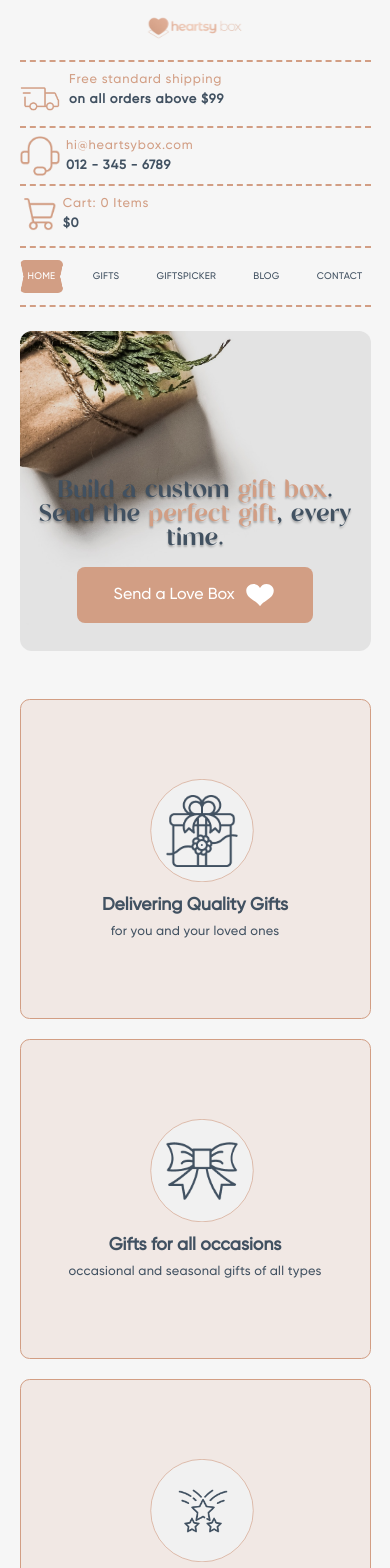
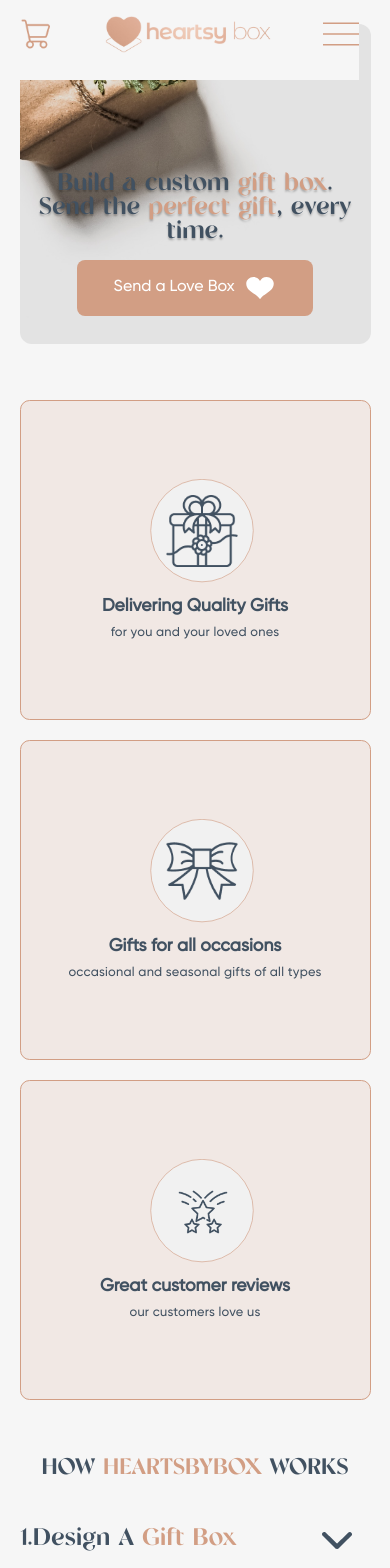
Before and after one commit to HaiderLevi/heartsybox, a React (Vite) app: page / in a window 390 px wide. Shown: the top 1568 px of the page. Built offline with nearby package versions, Linux system fonts and the light colour scheme; a web font is replaced by a local one.

Commit message:
made Navbar responsive

```diff
--- a/src/components/Navbar.jsx
+++ b/src/components/Navbar.jsx
@@ -1,6 +1,8 @@
+import { useState } from "react";
 import "./../css/navbar.css";
 
 const Navbar = () => {
+  const [showNavList, setShowNavList] = useState(false);
   return (
     <>
       <section className="top-banner-main">
@@ -74,8 +76,26 @@ const Navbar = () => {
 
       <nav className="mobile-nav">
         <div className="mobile-nav-main">
+          <div className="mobile-top-banner">
+            <div className="mobile-cart">
+              <img src="/shopping-cart-big.png" alt="shopping-cart" />
+            </div>
+            <div className="mobile-logo">
+              <img src="/Heartsybox-Logo.svg" alt="Heartsybox-Logo" />
+            </div>
+            <div className="mobile-hamburger">
+              <img
+                src="/hamburger-nav.svg"
+                alt="hamburger-nav"
+                onClick={() => {
+                  setShowNavList(!showNavList);
+                }}
+              />
+            </div>
+          </div>
+          {showNavList && (
             <ul className="mobile-nav-list">
-            <li className="mobile-nav-list-item">
+              <li className="mobile-nav-list-item mobile-nav-active-tab">
                 <a href="#">Home</a>
               </li>
               <li className="mobile-nav-list-item">
@@ -91,6 +111,7 @@ const Navbar = () => {
                 <a href="#">Contact</a>
               </li>
             </ul>
+          )}
         </div>
       </nav>
     </>
--- a/src/css/banner.css
+++ b/src/css/banner.css
@@ -85,7 +85,11 @@
     }
 }
 
-@media only screen and (max-width: 480px) {
+@media only screen and (max-width: 576px) {
+    .main-banner {
+        margin-top: 2rem;
+    }
+
     .lovebox-button {
         height: 7rem;
         font-size: 2rem;
--- a/src/css/giftpack.css
+++ b/src/css/giftpack.css
@@ -195,7 +195,7 @@
 
 @media only screen and (max-width: 480px) {
     .giftpack-header {
-        font-size: 2.8rem;
+        font-size: 3rem;
         line-height: 2rem;
     }
 
--- a/src/css/giftpicker.css
+++ b/src/css/giftpicker.css
@@ -164,7 +164,7 @@
     }
 
     .giftpicker-header {
-        font-size: 2rem;
+        font-size: 2.8rem;
         line-height: 5rem;
     }
 
--- a/src/css/navbar.css
+++ b/src/css/navbar.css
@@ -157,8 +157,99 @@
 /************************************Mobile Nav***********************************************/
 .mobile-nav {
     display: none;
+    background: #F6F6F6;
+    padding-top: 2rem;
+    margin-left: -0.2rem;
 }
 
+.mobile-nav-main {
+    position: relative;
+}
+
+.mobile-top-banner {
+    display: flex;
+    align-items: flex-start;
+    justify-content: space-between;
+}
+
+.mobile-cart {
+    width: 20%;
+}
+
+.mobile-logo {
+    width: 50%;
+    margin-right: 4rem;
+    margin-top: -3rem;
+}
+
+.mobile-hamburger {
+    width: 20%;
+    display: flex;
+    justify-content: flex-end;
+}
+
+.mobile-cart img {
+    width: 4.5rem;
+    height: 4.5rem;
+}
+
+.mobile-logo img {
+    width: 100%;
+}
+
+.mobile-hamburger {
+    width: 4.5rem;
+    height: 4.5rem;
+}
+
+.mobile-nav-list {
+    list-style: none;
+    display: inline-flex;
+    flex-direction: column;
+    align-items: flex-start;
+    row-gap: 1rem;
+    column-gap: 1.8rem;
+    width: 100%;
+    border-bottom-right-radius: 1rem;
+    border-bottom-left-radius: 1rem;
+    position: absolute;
+    z-index: 1;
+    background: #F6F6F6;
+    outline: none;
+    border: none;
+}
+
+.mobile-nav-list-item {
+    font-size: 1.6rem;
+    font-weight: 500;
+    line-height: 2rem;
+    letter-spacing: 0.03rem;
+    text-transform: uppercase;
+    padding: 2rem 1rem;
+    width: 10rem;
+}
+
+.mobile-nav-list-item a {
+    text-decoration: none;
+    color: var(--secondary);
+    cursor: pointer;
+}
+
+.mobile-nav-active-tab {
+    border: none;
+    cursor: pointer;
+    border-radius: 5px;
+    background-image: url('/active-tab-bg.png');
+    /* background-color: var(--primary); */
+    background-size: 100% 100%;
+    padding: 2rem 2rem;
+    text-align: center;
+    font-weight: 600;
+}
+
+.mobile-nav-active-tab>a {
+    color: white !important;
+}
 
 @media only screen and (max-width: 1750px) {
     .top-banner-logo {
@@ -330,9 +421,20 @@
 }
 
 @media only screen and (max-width: 576px) {
+    .top-banner-parent, .main-nav {
+        display: none;
+    }
+
     .top-banner-logo img {
         width: 20rem;
         height: 6rem;
+    }
+
+    .mobile-nav {
+        display: block;
+        position: fixed;
+        z-index: 100;
+        top: 0;
     }
 }
 
--- a/src/css/productCategory.css
+++ b/src/css/productCategory.css
@@ -139,8 +139,9 @@
     }
 
     .main-product-category h1 {
-        font-size: 2.4rem;
+        font-size: 2.8rem;
         line-height: 2rem;
+        padding-bottom: 1rem;
     }
 
     .categories-child p {
--- a/src/css/services.css
+++ b/src/css/services.css
@@ -147,6 +147,10 @@
 }
 
 @media only screen and (max-width: 480px) {
+    .main-services {
+        margin: 7rem auto 0 auto;
+    }
+
     .services {
         width: 100%;
     }
--- a/src/css/working.css
+++ b/src/css/working.css
@@ -506,15 +506,24 @@
     }
 }
 
+@media only screen and (max-width: 576px) {
+    .working-design-steps {
+        width: 100%;
+    }
+
+    .main-working {
+        margin-top: 5rem;
+    }
+}
 
 @media only screen and (max-width: 480px) {
     .working-header h1 {
-        font-size: 2.2rem;
-        margin-bottom: 3rem;
+        font-size: 2.8rem;
+        margin-bottom: 0;
     }
 
     .main-working-step h1 {
-        font-size: 2.2rem;
+        font-size: 3rem;
     }
 
     .working-design-steps h2 {
```
Lines whose indentation alone changed are shown as unchanged.
